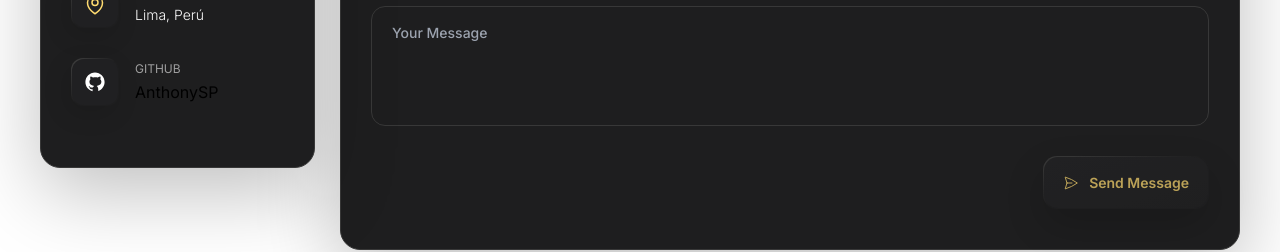
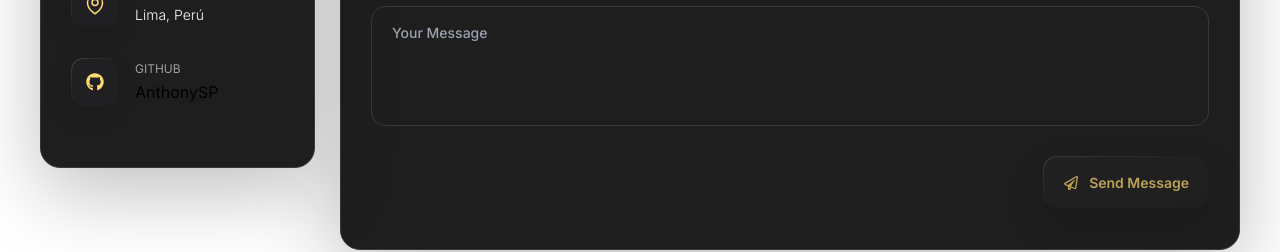
Before and after one commit to AnthonyOSP/portafolio, a Next.js app: page /contact in a window 1280 px wide. Shown: the part 697-949 px from the top of the page. Built offline with nearby package versions, Linux system fonts and the light colour scheme.

Commit message:
Se corrige el error en el icono de github, usando rect icons

```diff
--- a/app/ui/contact/contact.tsx
+++ b/app/ui/contact/contact.tsx
@@ -1,4 +1,5 @@
-import { PaperAirplaneIcon } from '@heroicons/react/24/outline'
+import { FaRegPaperPlane } from "react-icons/fa";
+
 
 export default function contact() {
     return (
@@ -29,7 +30,7 @@ export default function contact() {
                     <textarea name="message" className="form-input text-[#fafafa] text-[14px] font-normal py-[13px] px-5 border border-solid border-[#383838] rounded-[14px] outline-none min-h-[100px] h-[120px] max-h-[200px] resize-y mb-[25px] placeholder:font-medium  focus:border-[#ffdb70]" placeholder="Your Message" required data-form-input></textarea>
 
                     <button className="form-btn relative w-full bg-gradient-to-br from-[#404040] from-10% to-[#40404000] to-50% text-[#ffdb70] flex justify-center items-center gap-[10px] py-[13px] px-[20px] rounded-[14px] text-[14px] capitalize shadow-custom-shadow-3 z-[1] duration-300 ease-in" type="submit" disabled data-form-btn>
-                        <PaperAirplaneIcon className='w-[16px]'/>
+                        <FaRegPaperPlane className='w-[16px]'/>
                         <span className='font-semibold'>Send Message</span>
                     </button>
 
--- a/app/ui/sidebar/sidebar.tsx
+++ b/app/ui/sidebar/sidebar.tsx
@@ -1,6 +1,8 @@
 import Image from "next/image"
 import styles from './sidebar.module.css'
 import { ChevronDownIcon, EnvelopeIcon, DevicePhoneMobileIcon, CalendarDaysIcon, MapPinIcon } from '@heroicons/react/24/outline'
+import { FaGithub } from "react-icons/fa";
+
 
 export default function sidebar() {
     return (
@@ -86,13 +88,7 @@ export default function sidebar() {
                         </li>
                         <li className={styles.contactItem}>
                             <div className={styles.iconBox}>
-                                <Image
-                                    src="/images/logo-github.svg"
-                                    alt="Richard hanrick"
-                                    width="80"
-                                    height="80"
-                                    className="size-6"
-                                />
+                            <FaGithub />
                             </div>
 
                             <div className={styles.contactInfo}>
--- a/package.json
+++ b/package.json
@@ -10,9 +10,11 @@
   },
   "dependencies": {
     "@heroicons/react": "^2.1.4",
+    "@react-icons/all-files": "^4.1.0",
     "next": "14.2.4",
     "react": "^18",
-    "react-dom": "^18"
+    "react-dom": "^18",
+    "react-icons": "^5.3.0"
   },
   "devDependencies": {
     "@types/node": "^20",
```
Also changed, not shown: 1 other file (tests, documents, lock files or other folders).
